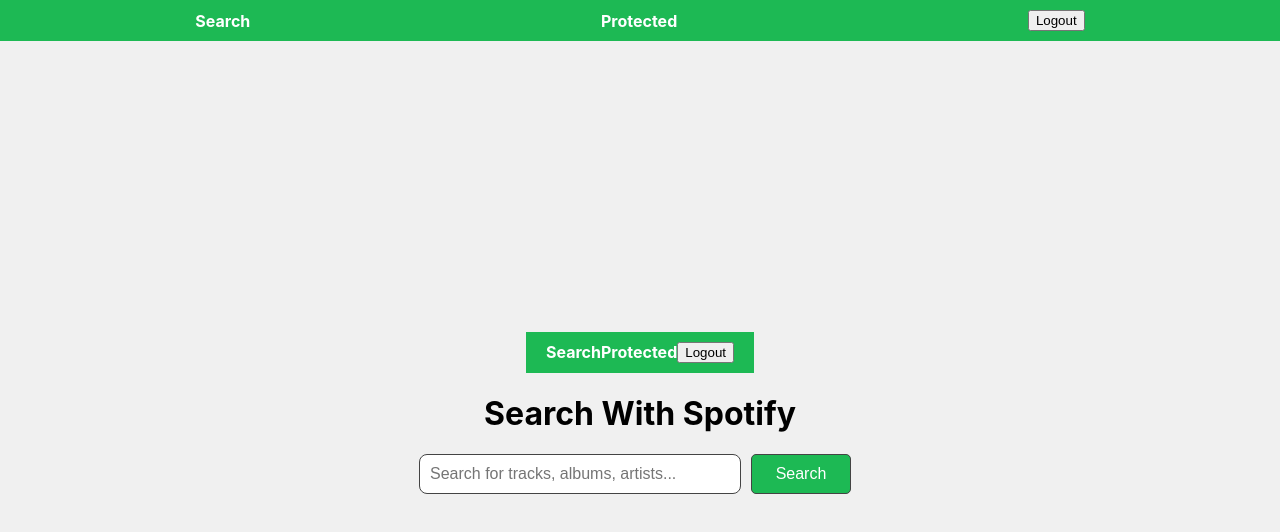
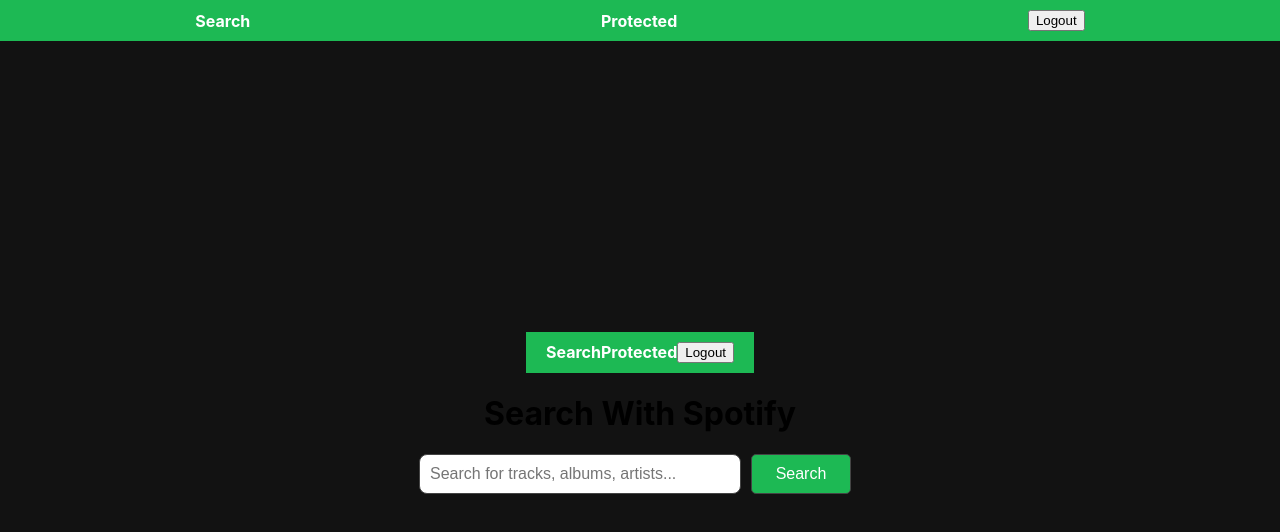
Before and after one commit to WoodenKhrystyn-FS/music-spotify-temp, a React (Create React App) app in the folder frontend/: page /search in a window 1280 px wide. Shown: the top 532 px of the page. Built offline with nearby package versions, Linux system fonts and the light colour scheme; sample sign-in values are in the browser's storage; the HTML template or start-up script is replaced by a standard one.

Commit message:
stylng updates

```diff
--- a/frontend/src/components/ResultsCard.js
+++ b/frontend/src/components/ResultsCard.js
@@ -80,6 +80,9 @@
   link: {
     display: "inline-block",
     marginTop: "10px",
-    padding: "10px 15px",
+    color: "#1DB954",
+    backgroundColor: "fff",
+    textDecoration: "none",
+    fontWeight: "bold",
   },
 };
--- a/frontend/src/pages/Search.js
+++ b/frontend/src/pages/Search.js
@@ -84,7 +84,7 @@
     alignItems: "center",
     justifyContent: "center",
     height: "100vh",
-    backgroundColor: "#f0f0f0",
+    backgroundColor: "#121212",
   },
   button: {
     padding: "10px 20px",
```
